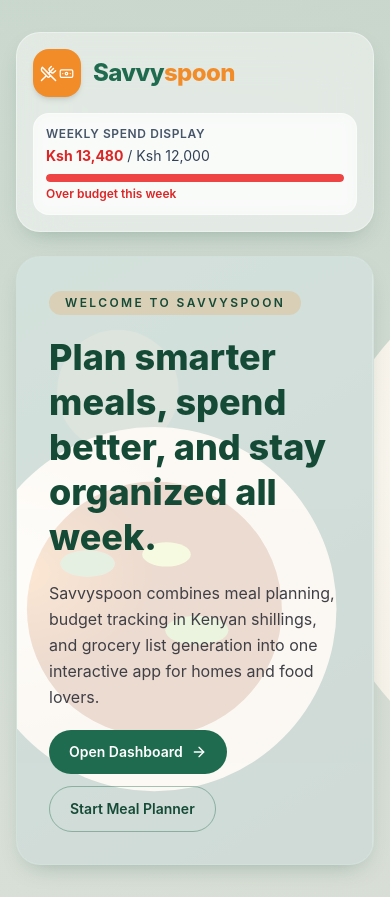
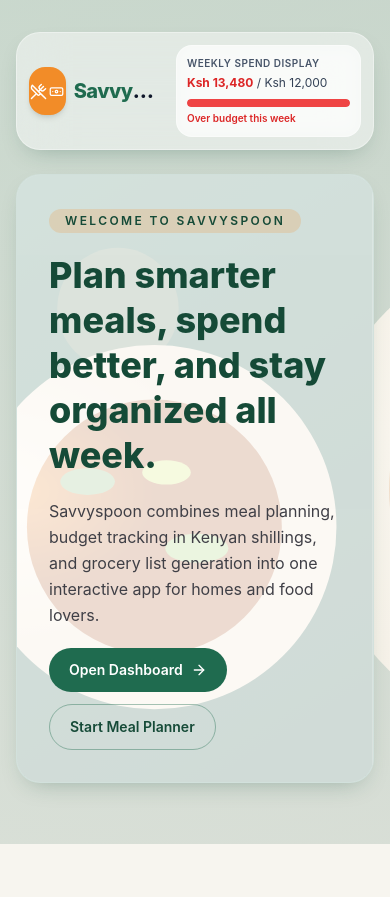
Before and after one commit to Pendo-Marlyne/SavvySpoon, a React (Vite) app: page / in a window 390 px wide. After the commit the page ends 844 px from the top, so only its background shows below. Built offline with nearby package versions, Linux system fonts and the light colour scheme.

Commit message:
budget estimate

```diff
--- a/src/components/Header.jsx
+++ b/src/components/Header.jsx
@@ -19,23 +19,25 @@ function Header({ totalSpent = 0, budget = 12000 }) {
         <div className="absolute inset-0 bg-brand-green/30 backdrop-blur-md" />
       </div>
 
-      <div className="relative flex flex-col gap-4 p-4 md:flex-row md:items-center md:justify-between md:gap-6 md:pl-36">
-        <div className="flex items-center gap-3">
+      <div className="relative flex flex-nowrap items-center justify-between gap-3 p-3 md:gap-6 md:p-4 md:pl-36">
+        <div className="flex min-w-0 items-center gap-2 md:gap-3">
           <div className="flex h-12 w-12 items-center justify-center rounded-2xl bg-brand-orange text-white shadow-md">
             <div className="flex items-center gap-0.5">
               <UtensilsCrossed size={17} />
               <Banknote size={15} />
             </div>
           </div>
-          <h1 className="text-2xl font-extrabold tracking-tight text-slate-900">
+          <h1 className="truncate text-xl font-extrabold tracking-tight text-slate-900 md:text-2xl">
             <span className="text-brand-green">Savvy</span>
             <span className="text-brand-orange">spoon</span>
           </h1>
         </div>
 
-        <div className="w-full max-w-sm rounded-2xl border border-white/40 bg-white/60 p-3 backdrop-blur md:w-[360px]">
-          <p className="text-xs font-semibold uppercase tracking-wider text-slate-600">Weekly Spend Display</p>
-          <p className="mt-1 text-sm text-slate-700">
+        <div className="w-[58%] max-w-[420px] min-w-[185px] rounded-2xl border border-white/40 bg-white/60 p-2.5 backdrop-blur md:p-3">
+          <p className="text-[10px] font-semibold uppercase tracking-wider text-slate-600 md:text-xs">
+            Weekly Spend Display
+          </p>
+          <p className="mt-1 text-xs text-slate-700 md:text-sm">
             <span className={`font-bold ${overBudget ? 'text-red-600' : 'text-emerald-600'}`}>
               {formatKes(totalSpent)}
             </span>{' '}
@@ -47,7 +49,7 @@ function Header({ totalSpent = 0, budget = 12000 }) {
               style={{ width: `${progress}%` }}
             />
           </div>
-          <p className={`mt-1 text-xs font-semibold ${overBudget ? 'text-red-600' : 'text-emerald-600'}`}>
+          <p className={`mt-1 text-[10px] font-semibold md:text-xs ${overBudget ? 'text-red-600' : 'text-emerald-600'}`}>
             {overBudget ? 'Over budget this week' : 'Under budget this week'}
           </p>
         </div>
```
